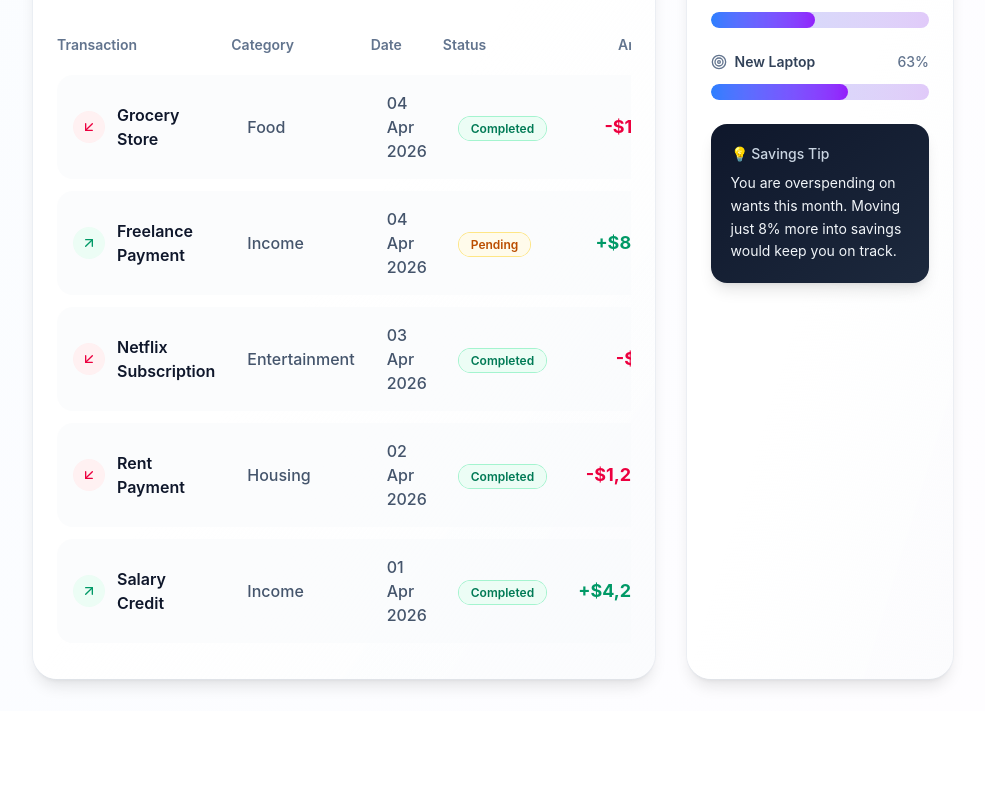
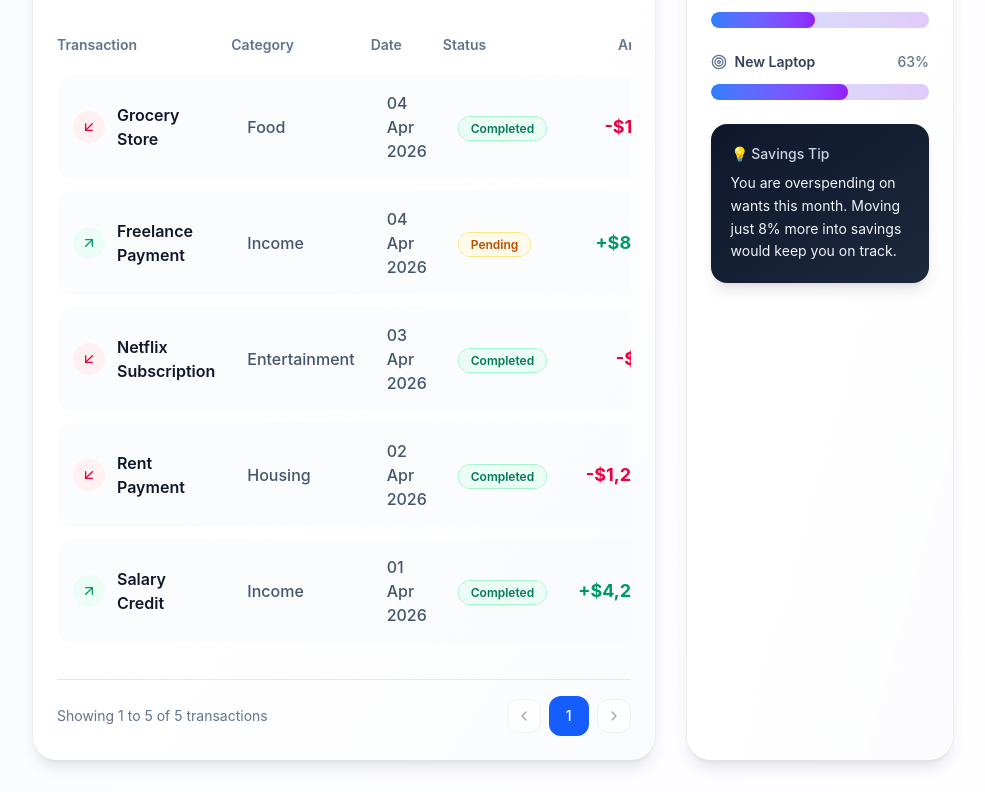
Before and after one commit to rahulprj13/FinanceDashboard, a React (Vite) app: page / in a window 1280 px wide. Shown: the part 2654-3446 px from the top of the page, without its empty margins (287-1272 px from the left). Before the commit the page ends 3365 px from the top, so only its background shows below. Built offline with nearby package versions, Linux system fonts and the light colour scheme.

Commit message:
add paging feature

```diff
--- a/src/components/finance/TransactionsTable.jsx
+++ b/src/components/finance/TransactionsTable.jsx
@@ -1,34 +1,55 @@
-import React, { useState } from "react";
+import React, { useEffect, useMemo, useState } from "react";
 import SectionCard from "./SectionCard";
-import { ArrowUpRight, ArrowDownLeft, Plus, Edit, Trash2, Search } from "lucide-react";
+import {
+  ArrowUpRight,
+  ArrowDownLeft,
+  Plus,
+  Edit,
+  Trash2,
+  Search,
+  ChevronLeft,
+  ChevronRight,
+} from "lucide-react";
 import { useFinance } from "../../context/FinanceContext";
 
 const TransactionsTable = () => {
-  const { transactions, role, filters, setFilters, addTransaction, updateTransaction, deleteTransaction } = useFinance();
+  const {
+    transactions,
+    role,
+    filters,
+    setFilters,
+    addTransaction,
+    updateTransaction,
+    deleteTransaction,
+  } = useFinance();
+
   const [showAddForm, setShowAddForm] = useState(false);
   const [editingTransaction, setEditingTransaction] = useState(null);
+  const [currentPage, setCurrentPage] = useState(1);
+  const itemsPerPage = 5;
+
   const [formData, setFormData] = useState({
-    title: '',
-    category: '',
-    amount: '',
-    date: '',
-    status: 'Completed',
-    type: 'debit'
+    title: "",
+    category: "",
+    amount: "",
+    date: "",
+    status: "Completed",
+    type: "debit",
   });
 
   const handleAdd = () => {
     if (formData.title && formData.category && formData.amount && formData.date) {
       addTransaction({
         ...formData,
-        amount: parseFloat(formData.amount)
+        amount: parseFloat(formData.amount),
       });
       setFormData({
-        title: '',
-        category: '',
-        amount: '',
-        date: '',
-        status: 'Completed',
-        type: 'debit'
+        title: "",
+        category: "",
+        amount: "",
+        date: "",
+        status: "Completed",
+        type: "debit",
       });
       setShowAddForm(false);
     }
@@ -42,37 +63,63 @@ const TransactionsTable = () => {
       amount: transaction.amount.toString(),
       date: transaction.date,
       status: transaction.status,
-      type: transaction.type
+      type: transaction.type,
     });
   };
 
   const handleUpdate = () => {
-    if (editingTransaction && formData.title && formData.category && formData.amount && formData.date) {
-      updateTransaction(editingTransaction.id || `${editingTransaction.title}-${editingTransaction.date}`, {
-        ...formData,
-        amount: parseFloat(formData.amount)
-      });
+    if (
+      editingTransaction &&
+      formData.title &&
+      formData.category &&
+      formData.amount &&
+      formData.date
+    ) {
+      updateTransaction(
+        editingTransaction.id || `${editingTransaction.title}-${editingTransaction.date}`,
+        {
+          ...formData,
+          amount: parseFloat(formData.amount),
+        }
+      );
       setEditingTransaction(null);
       setFormData({
-        title: '',
-        category: '',
-        amount: '',
-        date: '',
-        status: 'Completed',
-        type: 'debit'
+        title: "",
+        category: "",
+        amount: "",
+        date: "",
+        status: "Completed",
+        type: "debit",
       });
     }
   };
 
   const handleDelete = (id) => {
-    if (window.confirm('Are you sure you want to delete this transaction?')) {
+    if (window.confirm("Are you sure you want to delete this transaction?")) {
       deleteTransaction(id);
     }
   };
 
-  const categories = ['all', ...new Set(transactions.map(t => t.category))];
-  const types = ['all', 'credit', 'debit'];
-  const statuses = ['all', 'Completed', 'Pending'];
+  const categories = ["all", ...new Set(transactions.map((t) => t.category))];
+  const types = ["all", "credit", "debit"];
+  const statuses = ["all", "Completed", "Pending"];
+
+  const totalPages = Math.ceil(transactions.length / itemsPerPage);
+
+  const paginatedTransactions = useMemo(() => {
+    const startIndex = (currentPage - 1) * itemsPerPage;
+    return transactions.slice(startIndex, startIndex + itemsPerPage);
+  }, [transactions, currentPage]);
+
+  useEffect(() => {
+    setCurrentPage(1);
+  }, [filters.search, filters.category, filters.type, filters.status, filters.sortBy, filters.sortOrder]);
+
+  useEffect(() => {
+    if (currentPage > totalPages && totalPages > 0) {
+      setCurrentPage(totalPages);
+    }
+  }, [currentPage, totalPages]);
 
   return (
     <SectionCard
@@ -80,10 +127,10 @@ const TransactionsTable = () => {
       subtitle="Your latest activity across accounts"
       action={
         <div className="flex gap-2">
-          {role === 'admin' && (
+          {role === "admin" && (
             <button
               onClick={() => setShowAddForm(true)}
-              className="rounded-2xl border border-slate-200 bg-white px-4 py-2 text-sm font-medium text-slate-700 shadow-sm transition-all duration-200 hover:bg-slate-50 hover:shadow-md flex items-center gap-2"
+              className="flex items-center gap-2 rounded-2xl border border-slate-200 bg-white px-4 py-2 text-sm font-medium text-slate-700 shadow-sm transition-all duration-200 hover:bg-slate-50 hover:shadow-md"
             >
               <Plus className="h-4 w-4" />
               Add
@@ -95,52 +142,61 @@ const TransactionsTable = () => {
         </div>
       }
     >
-      {/* Filters */}
       <div className="mb-6 flex flex-wrap gap-4">
-        <div className="flex-1 min-w-[200px]">
+        <div className="min-w-[200px] flex-1">
           <div className="relative">
             <Search className="absolute left-3 top-1/2 h-4 w-4 -translate-y-1/2 text-slate-400 dark:text-slate-500" />
             <input
               type="text"
               placeholder="Search transactions..."
               value={filters.search}
-              onChange={(e) => setFilters(prev => ({ ...prev, search: e.target.value }))}
+              onChange={(e) => setFilters((prev) => ({ ...prev, search: e.target.value }))}
               className="w-full rounded-xl border border-slate-200 bg-white px-10 py-2 text-sm outline-none focus:border-blue-300 focus:ring-2 focus:ring-blue-100 dark:border-slate-600 dark:bg-slate-700 dark:text-slate-100 dark:focus:border-blue-400"
             />
           </div>
         </div>
+
         <select
           value={filters.category}
-          onChange={(e) => setFilters(prev => ({ ...prev, category: e.target.value }))}
+          onChange={(e) => setFilters((prev) => ({ ...prev, category: e.target.value }))}
           className="rounded-xl border border-slate-200 bg-white px-3 py-2 text-sm outline-none focus:border-blue-300 focus:ring-2 focus:ring-blue-100 dark:border-slate-600 dark:bg-slate-700 dark:text-slate-100 dark:focus:border-blue-400"
         >
-          {categories.map(cat => (
-            <option key={cat} value={cat}>{cat === 'all' ? 'All Categories' : cat}</option>
+          {categories.map((cat) => (
+            <option key={cat} value={cat}>
+              {cat === "all" ? "All Categories" : cat}
+            </option>
           ))}
         </select>
+
         <select
           value={filters.type}
-          onChange={(e) => setFilters(prev => ({ ...prev, type: e.target.value }))}
+          onChange={(e) => setFilters((prev) => ({ ...prev, type: e.target.value }))}
           className="rounded-xl border border-slate-200 bg-white px-3 py-2 text-sm outline-none focus:border-blue-300 focus:ring-2 focus:ring-blue-100 dark:border-slate-600 dark:bg-slate-700 dark:text-slate-100 dark:focus:border-blue-400"
         >
-          {types.map(type => (
-            <option key={type} value={type}>{type === 'all' ? 'All Types' : type.charAt(0).toUpperCase() + type.slice(1)}</option>
+          {types.map((type) => (
+            <option key={type} value={type}>
+              {type === "all" ? "All Types" : type.charAt(0).toUpperCase() + type.slice(1)}
+            </option>
           ))}
         </select>
+
         <select
           value={filters.status}
-          onChange={(e) => setFilters(prev => ({ ...prev, status: e.target.value }))}
+          onChange={(e) => setFilters((prev) => ({ ...prev, status: e.target.value }))}
           className="rounded-xl border border-slate-200 bg-white px-3 py-2 text-sm outline-none focus:border-blue-300 focus:ring-2 focus:ring-blue-100 dark:border-slate-600 dark:bg-slate-700 dark:text-slate-100 dark:focus:border-blue-400"
         >
-          {statuses.map(status => (
-            <option key={status} value={status}>{status === 'all' ? 'All Statuses' : status}</option>
+          {statuses.map((status) => (
+            <option key={status} value={status}>
+              {status === "all" ? "All Statuses" : status}
+            </option>
           ))}
         </select>
+
         <select
           value={`${filters.sortBy}-${filters.sortOrder}`}
           onChange={(e) => {
-            const [sortBy, sortOrder] = e.target.value.split('-');
-            setFilters(prev => ({ ...prev, sortBy, sortOrder }));
+            const [sortBy, sortOrder] = e.target.value.split("-");
+            setFilters((prev) => ({ ...prev, sortBy, sortOrder }));
           }}
           className="rounded-xl border border-slate-200 bg-white px-3 py-2 text-sm outline-none focus:border-blue-300 focus:ring-2 focus:ring-blue-100 dark:border-slate-600 dark:bg-slate-700 dark:text-slate-100 dark:focus:border-blue-400"
         >
@@ -153,43 +209,43 @@ const TransactionsTable = () => {
         </select>
       </div>
 
-      {/* Add/Edit Form */}
       {(showAddForm || editingTransaction) && (
         <div className="mb-6 rounded-2xl border border-slate-200 bg-slate-50 p-4 dark:border-slate-600 dark:bg-slate-800">
           <h4 className="mb-4 font-semibold text-slate-900 dark:text-slate-100">
-            {editingTransaction ? 'Edit Transaction' : 'Add New Transaction'}
+            {editingTransaction ? "Edit Transaction" : "Add New Transaction"}
           </h4>
+
           <div className="grid grid-cols-1 gap-4 sm:grid-cols-2 lg:grid-cols-3">
             <input
               type="text"
               placeholder="Title"
               value={formData.title}
-              onChange={(e) => setFormData(prev => ({ ...prev, title: e.target.value }))}
+              onChange={(e) => setFormData((prev) => ({ ...prev, title: e.target.value }))}
               className="rounded-xl border border-slate-200 bg-white px-3 py-2 text-sm outline-none focus:border-blue-300 focus:ring-2 focus:ring-blue-100 dark:border-slate-600 dark:bg-slate-700 dark:text-slate-100 dark:focus:border-blue-400"
             />
             <input
               type="text"
               placeholder="Category"
               value={formData.category}
-              onChange={(e) => setFormData(prev => ({ ...prev, category: e.target.value }))}
+              onChange={(e) => setFormData((prev) => ({ ...prev, category: e.target.value }))}
               className="rounded-xl border border-slate-200 bg-white px-3 py-2 text-sm outline-none focus:border-blue-300 focus:ring-2 focus:ring-blue-100 dark:border-slate-600 dark:bg-slate-700 dark:text-slate-100 dark:focus:border-blue-400"
             />
             <input
               type="number"
               placeholder="Amount"
               value={formData.amount}
-              onChange={(e) => setFormData(prev => ({ ...prev, amount: e.target.value }))}
+              onChange={(e) => setFormData((prev) => ({ ...prev, amount: e.target.value }))}
               className="rounded-xl border border-slate-200 bg-white px-3 py-2 text-sm outline-none focus:border-blue-300 focus:ring-2 focus:ring-blue-100 dark:border-slate-600 dark:bg-slate-700 dark:text-slate-100 dark:focus:border-blue-400"
             />
             <input
               type="date"
               value={formData.date}
-              onChange={(e) => setFormData(prev => ({ ...prev, date: e.target.value }))}
+              onChange={(e) => setFormData((prev) => ({ ...prev, date: e.target.value }))}
               className="rounded-xl border border-slate-200 bg-white px-3 py-2 text-sm outline-none focus:border-blue-300 focus:ring-2 focus:ring-blue-100 dark:border-slate-600 dark:bg-slate-700 dark:text-slate-100 dark:focus:border-blue-400"
             />
             <select
               value={formData.type}
-              onChange={(e) => setFormData(prev => ({ ...prev, type: e.target.value }))}
+              onChange={(e) => setFormData((prev) => ({ ...prev, type: e.target.value }))}
               className="rounded-xl border border-slate-200 bg-white px-3 py-2 text-sm outline-none focus:border-blue-300 focus:ring-2 focus:ring-blue-100 dark:border-slate-600 dark:bg-slate-700 dark:text-slate-100 dark:focus:border-blue-400"
             >
               <option value="credit">Income</option>
@@ -197,31 +253,32 @@ const TransactionsTable = () => {
             </select>
             <select
               value={formData.status}
-              onChange={(e) => setFormData(prev => ({ ...prev, status: e.target.value }))}
+              onChange={(e) => setFormData((prev) => ({ ...prev, status: e.target.value }))}
               className="rounded-xl border border-slate-200 bg-white px-3 py-2 text-sm outline-none focus:border-blue-300 focus:ring-2 focus:ring-blue-100 dark:border-slate-600 dark:bg-slate-700 dark:text-slate-100 dark:focus:border-blue-400"
             >
               <option value="Completed">Completed</option>
               <option value="Pending">Pending</option>
             </select>
           </div>
+
           <div className="mt-4 flex gap-2">
             <button
               onClick={editingTransaction ? handleUpdate : handleAdd}
               className="rounded-xl bg-blue-600 px-4 py-2 text-sm font-medium text-white hover:bg-blue-700 dark:bg-blue-500 dark:hover:bg-blue-600"
             >
-              {editingTransaction ? 'Update' : 'Add'} Transaction
+              {editingTransaction ? "Update" : "Add"} Transaction
             </button>
             <button
               onClick={() => {
                 setShowAddForm(false);
                 setEditingTransaction(null);
                 setFormData({
-                  title: '',
-                  category: '',
-                  amount: '',
-                  date: '',
-                  status: 'Completed',
-                  type: 'debit'
+                  title: "",
+                  category: "",
+                  amount: "",
+                  date: "",
+                  status: "Completed",
+                  type: "debit",
                 });
               }}
               className="rounded-xl border border-slate-200 bg-white px-4 py-2 text-sm font-medium text-slate-700 hover:bg-slate-50 dark:border-slate-600 dark:bg-slate-700 dark:text-slate-100 dark:hover:bg-slate-600"
@@ -232,7 +289,6 @@ const TransactionsTable = () => {
         </div>
       )}
 
-      {/* Table */}
       <div className="overflow-x-auto">
         <table className="min-w-full border-separate border-spacing-y-3">
           <thead>
@@ -242,20 +298,25 @@ const TransactionsTable = () => {
               <th className="pb-2 font-semibold">Date</th>
               <th className="pb-2 font-semibold">Status</th>
               <th className="pb-2 text-right font-semibold">Amount</th>
-              {role === 'admin' && <th className="pb-2 font-semibold">Actions</th>}
+              {role === "admin" && <th className="pb-2 font-semibold">Actions</th>}
             </tr>
           </thead>
+
           <tbody>
-            {transactions.length === 0 ? (
+            {paginatedTransactions.length === 0 ? (
               <tr>
-                <td colSpan={role === 'admin' ? 6 : 5} className="py-8 text-center text-slate-500 dark:text-slate-400">
+                <td
+                  colSpan={role === "admin" ? 6 : 5}
+                  className="py-8 text-center text-slate-500 dark:text-slate-400"
+                >
                   No transactions found
                 </td>
               </tr>
             ) : (
-              transactions.map((item) => {
+              paginatedTransactions.map((item) => {
                 const positive = item.type === "credit";
                 const id = item.id || `${item.title}-${item.date}`;
+
                 return (
                   <tr
                     key={id}
@@ -263,11 +324,13 @@ const TransactionsTable = () => {
                   >
                     <td className="rounded-l-2xl px-4 py-4 font-semibold text-slate-900 dark:text-slate-100">
                       <div className="flex items-center gap-3">
-                        <div className={`rounded-full p-2 ${
-                          positive
-                            ? "bg-emerald-50 text-emerald-600 dark:bg-emerald-900/50 dark:text-emerald-400"
-                            : "bg-rose-50 text-rose-600 dark:bg-rose-900/50 dark:text-rose-400"
-                        }`}>
+                        <div
+                          className={`rounded-full p-2 ${
+                            positive
+                              ? "bg-emerald-50 text-emerald-600 dark:bg-emerald-900/50 dark:text-emerald-400"
+                              : "bg-rose-50 text-rose-600 dark:bg-rose-900/50 dark:text-rose-400"
+                          }`}
+                        >
                           {positive ? (
                             <ArrowUpRight className="h-4 w-4" />
                           ) : (
@@ -277,8 +340,13 @@ const TransactionsTable = () => {
                         {item.title}
                       </div>
                     </td>
-                    <td className="px-4 py-4 text-slate-600 dark:text-slate-300 font-medium">{item.category}</td>
-                    <td className="px-4 py-4 text-slate-600 dark:text-slate-300 font-medium">{item.date}</td>
+
+                    <td className="px-4 py-4 font-medium text-slate-600 dark:text-slate-300">
+                      {item.category}
+                    </td>
+                    <td className="px-4 py-4 font-medium text-slate-600 dark:text-slate-300">
+                      {item.date}
+                    </td>
                     <td className="px-4 py-4">
                       <span
                         className={`rounded-full px-3 py-1 text-xs font-semibold ${
@@ -290,14 +358,18 @@ const TransactionsTable = () => {
                         {item.status}
                       </span>
                     </td>
+
                     <td
-                      className={`px-4 py-4 text-right font-bold text-lg ${
-                        positive ? "text-emerald-600 dark:text-emerald-400" : "text-rose-600 dark:text-rose-400"
+                      className={`px-4 py-4 text-right text-lg font-bold ${
+                        positive
+                          ? "text-emerald-600 dark:text-emerald-400"
+                          : "text-rose-600 dark:text-rose-400"
                       }`}
                     >
                       {positive ? "+" : "-"}${item.amount.toLocaleString()}
                     </td>
-                    {role === 'admin' && (
+
+                    {role === "admin" && (
                       <td className="rounded-r-2xl px-4 py-4">
                         <div className="flex gap-2">
                           <button
@@ -322,6 +394,47 @@ const TransactionsTable = () => {
           </tbody>
         </table>
       </div>
+
+      {transactions.length > 0 && (
+        <div className="mt-6 flex flex-col items-center justify-between gap-4 border-t border-slate-200 pt-4 sm:flex-row dark:border-slate-700">
+          <p className="text-sm text-slate-500 dark:text-slate-400">
+            Showing {(currentPage - 1) * itemsPerPage + 1} to{" "}
+            {Math.min(currentPage * itemsPerPage, transactions.length)} of {transactions.length} transactions
+          </p>
+
+          <div className="flex items-center gap-2">
+            <button
+              onClick={() => setCurrentPage((prev) => Math.max(prev - 1, 1))}
+              disabled={currentPage === 1}
+              className="rounded-xl border border-slate-200 bg-white p-2 text-slate-600 transition hover:bg-slate-50 disabled:cursor-not-allowed disabled:opacity-50 dark:border-slate-600 dark:bg-slate-700 dark:text-slate-200 dark:hover:bg-slate-600"
+            >
+              <ChevronLeft className="h-4 w-4" />
+            </button>
+
+            {Array.from({ length: totalPages }, (_, index) => index + 1).map((page) => (
+              <button
+                key={page}
+                onClick={() => setCurrentPage(page)}
+                className={`h-10 min-w-[40px] rounded-xl px-3 text-sm font-medium transition ${
+                  currentPage === page
+                    ? "bg-blue-600 text-white"
+                    : "border border-slate-200 bg-white text-slate-700 hover:bg-slate-50 dark:border-slate-600 dark:bg-slate-700 dark:text-slate-200 dark:hover:bg-slate-600"
+                }`}
+              >
+                {page}
+              </button>
+            ))}
+
+            <button
+              onClick={() => setCurrentPage((prev) => Math.min(prev + 1, totalPages))}
+              disabled={currentPage === totalPages}
+              className="rounded-xl border border-slate-200 bg-white p-2 text-slate-600 transition hover:bg-slate-50 disabled:cursor-not-allowed disabled:opacity-50 dark:border-slate-600 dark:bg-slate-700 dark:text-slate-200 dark:hover:bg-slate-600"
+            >
+              <ChevronRight className="h-4 w-4" />
+            </button>
+          </div>
+        </div>
+      )}
     </SectionCard>
   );
 };
```
